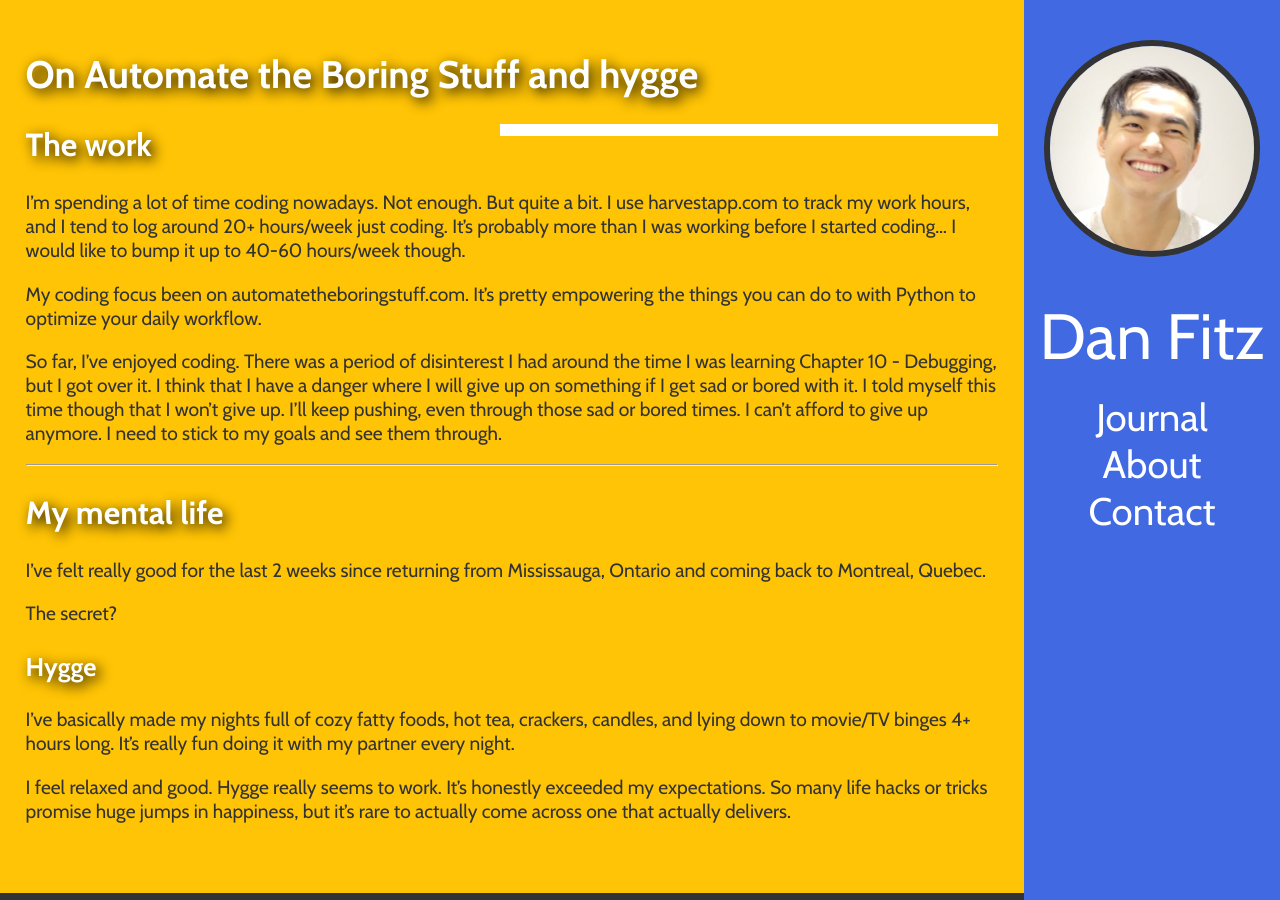
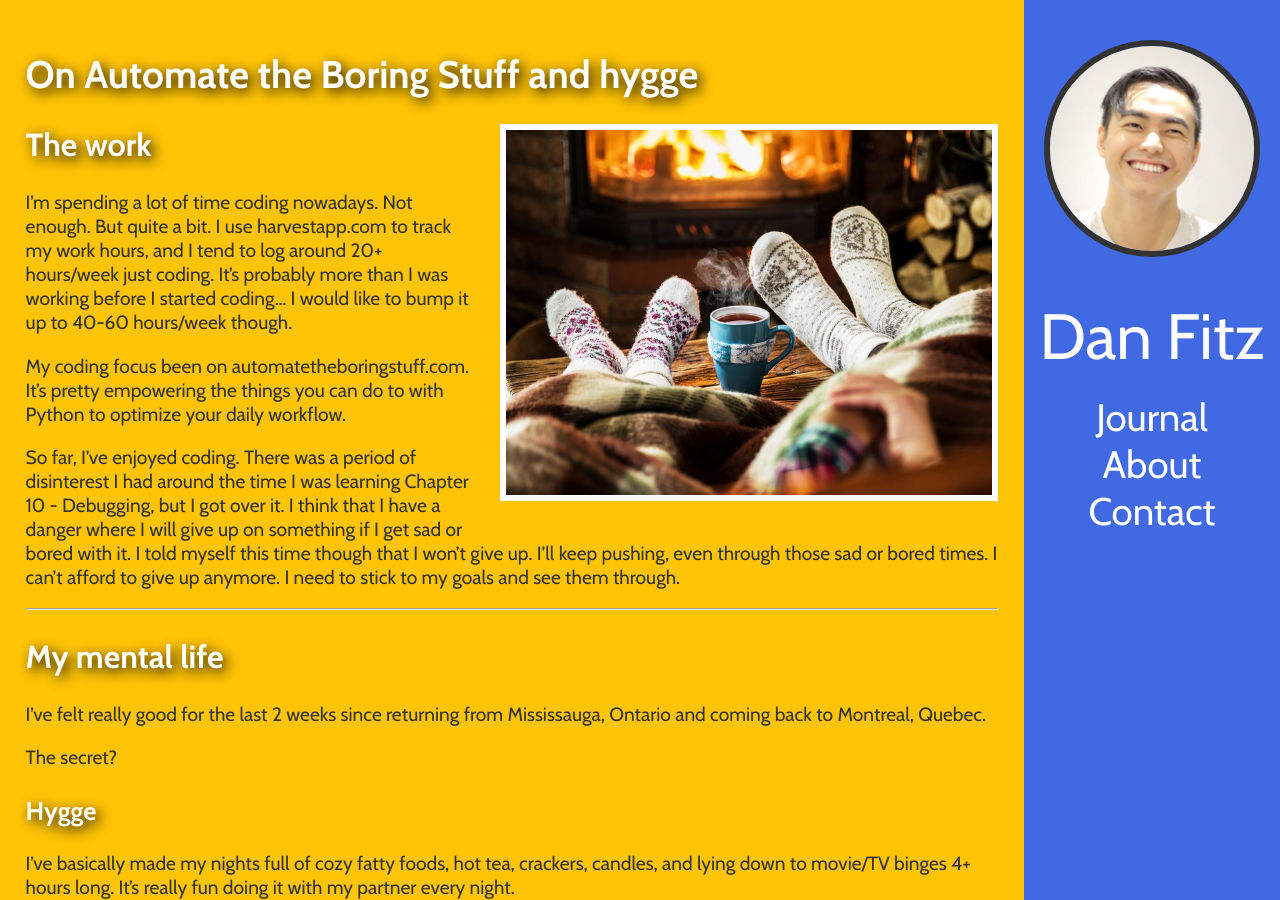
Before and after one commit to danfitz/danielfitz.github.io, a Jekyll site: the page built from _posts/2018-1-29-on-automate-boring-stuff-hygge.md, in a window 1280 px wide and 900 px high. Built offline with Jekyll 4.4.1, drawn with Linux system fonts in a browser that asks for light colours.

Commit message:
Added featured image

```diff
--- a/_posts/2018-1-29-on-automate-boring-stuff-hygge.md
+++ b/_posts/2018-1-29-on-automate-boring-stuff-hygge.md
@@ -3,6 +3,7 @@ layout: post
 title: "On Automate the Boring Stuff and hygge"
 date: 2018-1-29
 category: journal
+featured-img: /images/featured/hygge.jpg
 excerpt: I talk about how 1 month of coding has gone so far and how hygge has really improved my happiness.
 ---
 
```
Also changed, not shown: images/featured/hygge.jpg (added).
